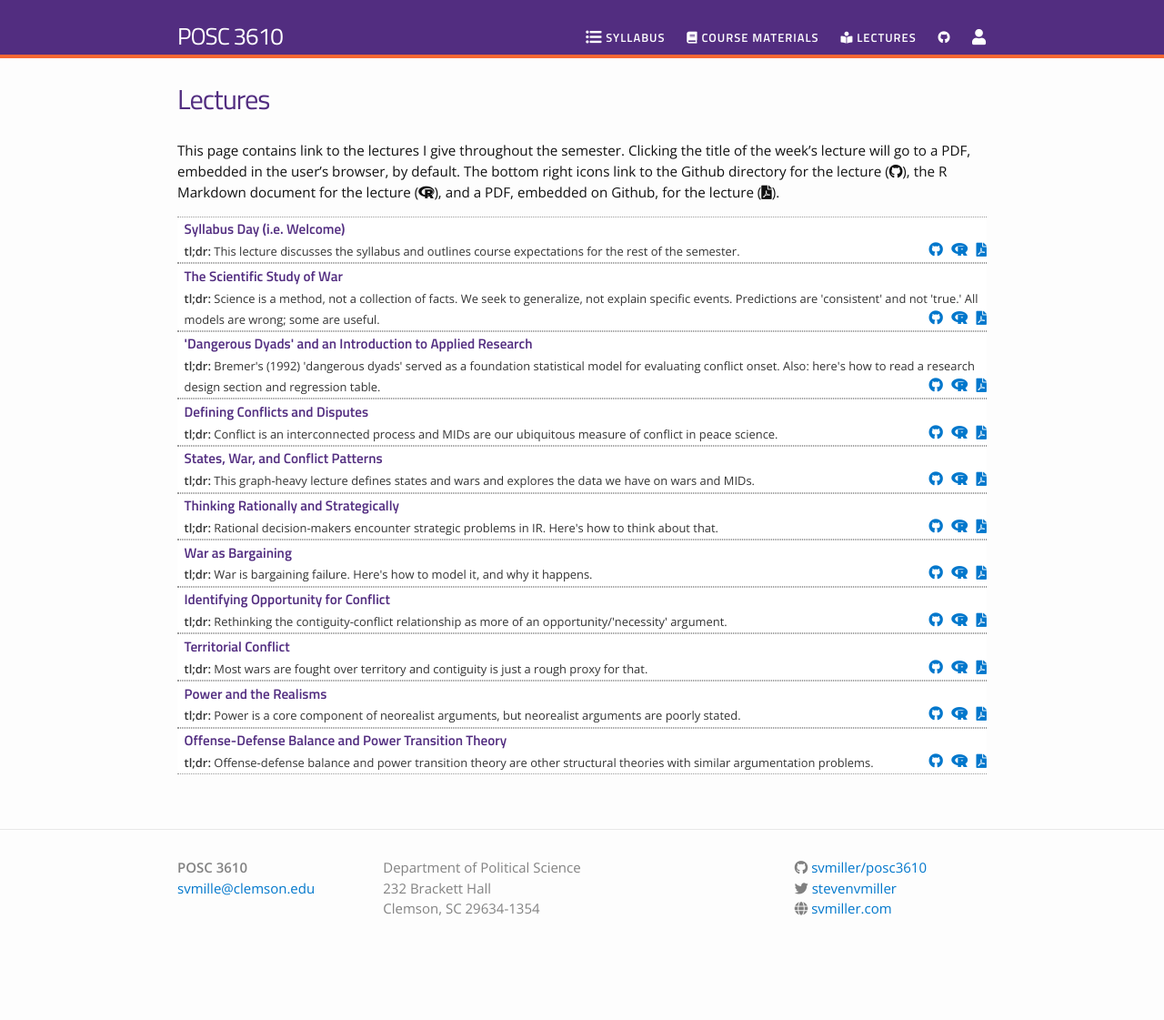
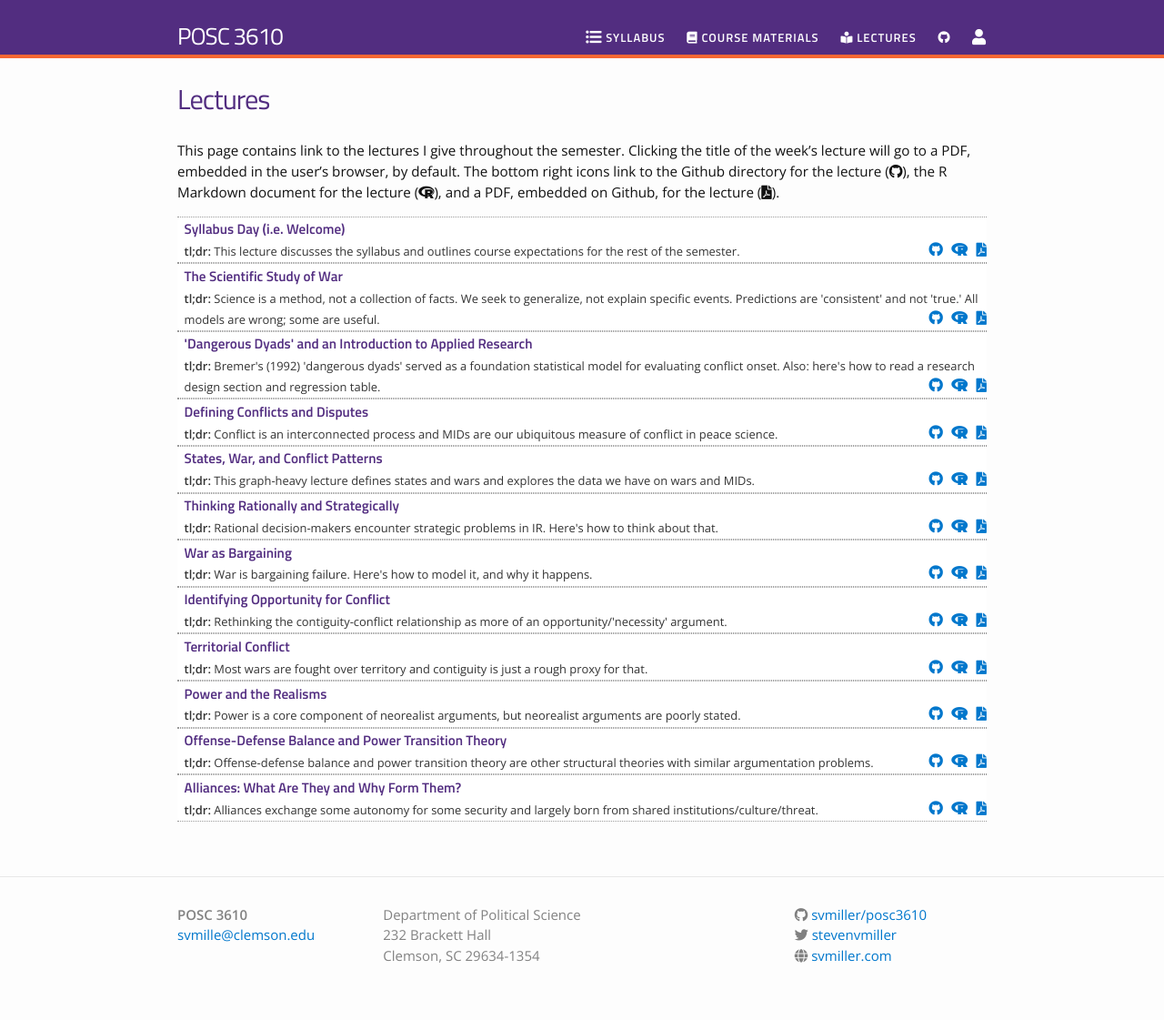
Before and after one commit to svmiller/posc3610, a Jekyll site: the page built from lectures.md, in a window 1280 px wide. Shown: the whole page at 91% size. Built offline with Jekyll 4.4.1, drawn with Linux system fonts in a browser that asks for light colours; nearby versions of some CDN libraries; before the commit the page ends 1070 px from its top, so only the background shows below that.

Commit message:
add alliance-1

```diff
--- a/_data/lectures.yml
+++ b/_data/lectures.yml
@@ -52,3 +52,8 @@
   filename: od-balance-ptt
   dirname: od-balance-ptt
   tldr: "Offense-defense balance and power transition theory are other structural theories with similar argumentation problems."
+
+- title: "Alliances: What Are They and Why Form Them?"
+  filename: rationality-1
+  dirname: rationality-1
+  tldr: "Alliances exchange some autonomy for some security and largely born from shared institutions/culture/threat."
```
